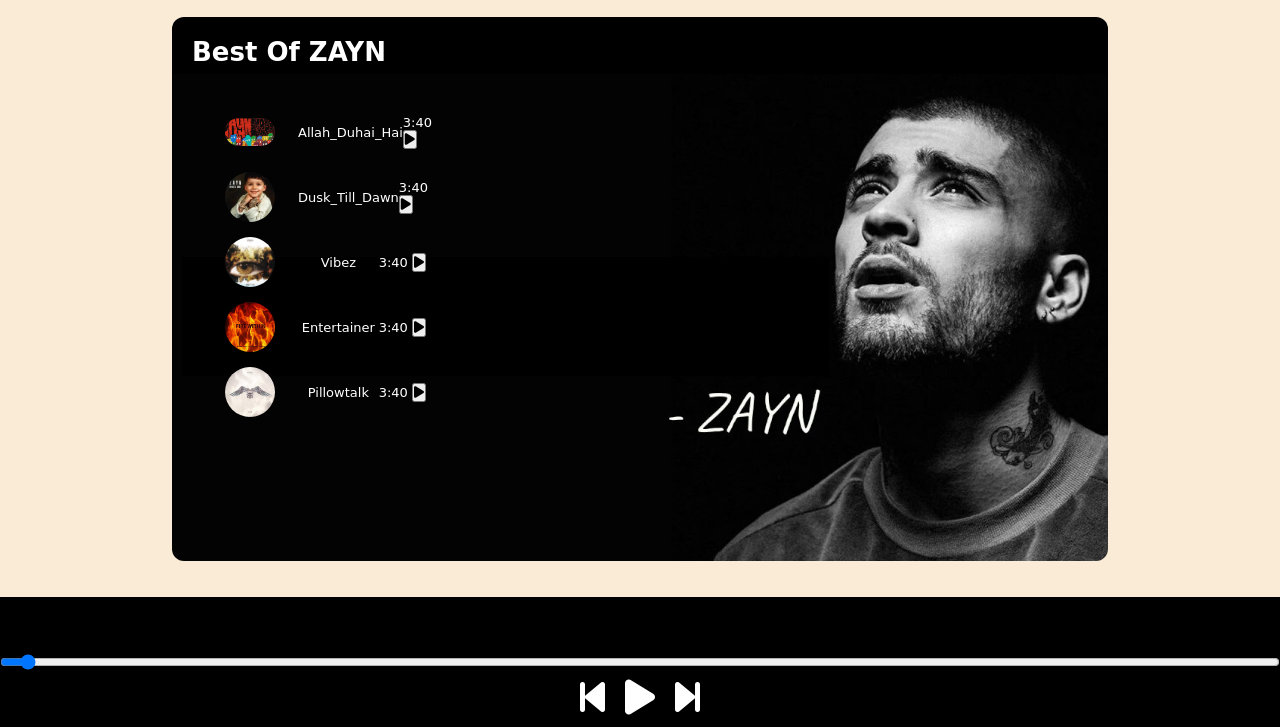
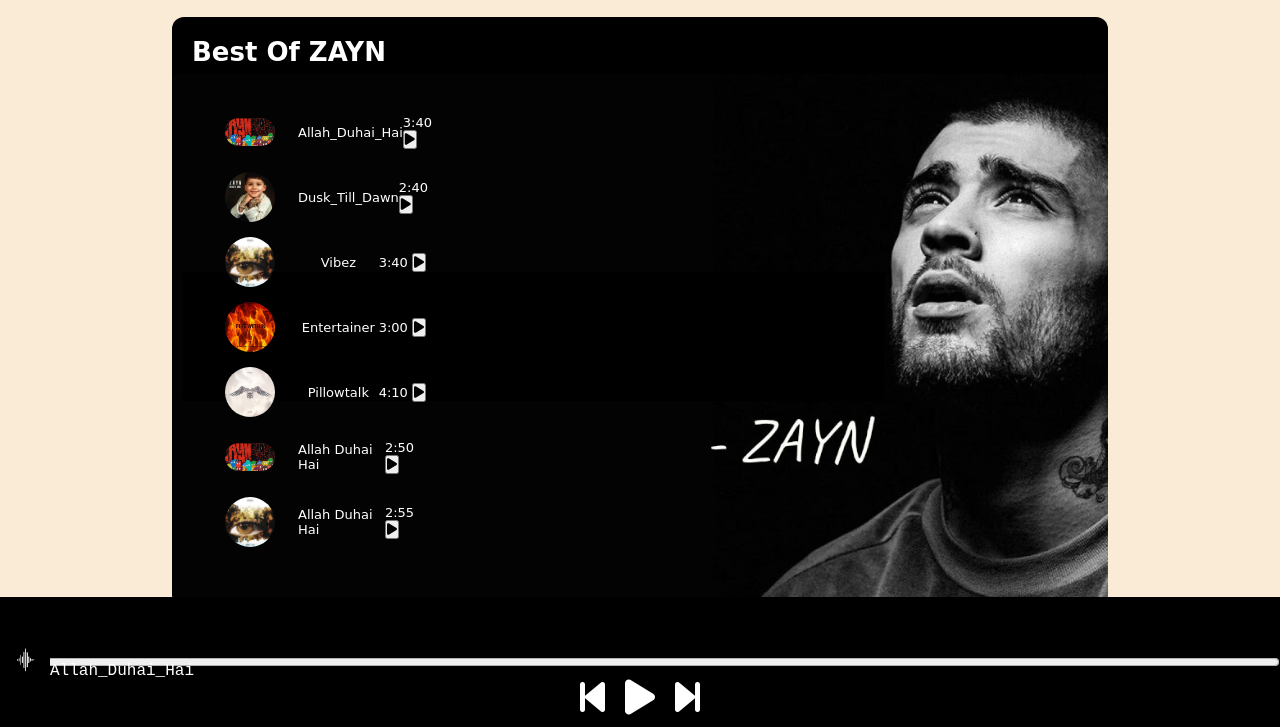
Before and after one commit to Tanishk-Negi/spotify, a plain HTML site: page index.html in a window 1280 px wide. Shown: the part 73-800 px from the top of the page. Drawn offline with Linux system fonts and the light colour scheme; a web font is replaced by a local one.

Commit message:
Update index.html

```diff
--- a/index.html
+++ b/index.html
@@ -33,7 +33,7 @@
             <div class="songItem" >
                 <img  src="c2.webp" alt="2">
                 <span class="songName">Allah Duhai Hai</span>
-                <span class="songlistplay">  <span class="timeStamp">3:40  <button class="songItemPlay"><i class="fa-solid fa-play"></i></button></span> </span>
+                <span class="songlistplay">  <span class="timeStamp">2:40  <button class="songItemPlay"><i class="fa-solid fa-play"></i></button></span> </span>
             </div>
             <div class="songItem" >
                 <img src="c3.webp" alt="3">
@@ -43,12 +43,22 @@
             <div class="songItem" >
                 <img src="c4.jpg" alt="4">
                 <span class="songName">Allah Duhai Hai</span>
-                <span class="songlistplay">  <span class="timeStamp">3:40 <button class="songItemPlay"><i class="fa-solid fa-play"></i></button></span> </span>
+                <span class="songlistplay">  <span class="timeStamp">3:00 <button class="songItemPlay"><i class="fa-solid fa-play"></i></button></span> </span>
             </div>
             <div class="songItem" >
                 <img src="c5.jpg" alt="5">
                 <span class="songName">Allah Duhai Hai</span>
-                <span class="songlistplay">  <span class="timeStamp">3:40  <button class="songItemPlay"><i class="fa-solid fa-play"></i></button></span> </span>
+                <span class="songlistplay">  <span class="timeStamp">4:10  <button class="songItemPlay"><i class="fa-solid fa-play"></i></button></span> </span>
+            </div>
+            <div class="songItem" >
+                <img src="c1.webp" alt="6">
+                <span class="songName">Allah Duhai Hai</span>
+                <span class="songlistplay">  <span class="timeStamp">2:50  <button class="songItemPlay"><i class="fa-solid fa-play"></i></button></span> </span>
+            </div>
+            <div class="songItem" >
+                <img src="c3.webp" alt="7">
+                <span class="songName">Allah Duhai Hai</span>
+                <span class="songlistplay">  <span class="timeStamp">2:55  <button class="songItemPlay"><i class="fa-solid fa-play"></i></button></span> </span>
             </div>
             </div>
 
@@ -67,7 +77,7 @@
             <i class="fa-solid fa-step-forward" id="next"></i>
         </div>
         <div class="songInfo">
-
+            <img src="Nt6v.gif" width="50px"><span id="masterSongName">Allah_Duhai_Hai</span>
         </div>
     </div>
 
```
